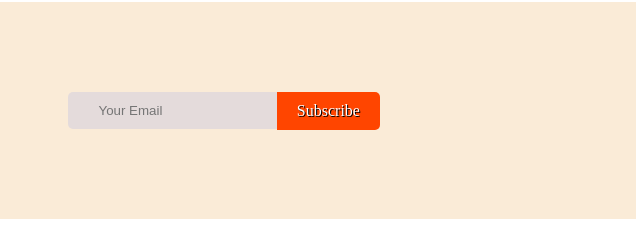
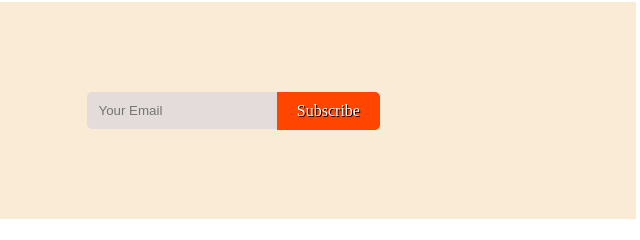
Before and after one commit to masumbillah-phy/flood-donate-website-01, a plain HTML site: page index.html in a window 1280 px wide. Shown: the part 3065-3305 px from the top of the page, 453-1093 px from the left. Drawn offline with nearby package versions, Linux system fonts and the light colour scheme; a web font is replaced by a local one.

Commit message:
get-for input modified

```diff
--- a/css/styles.css
+++ b/css/styles.css
@@ -187,7 +187,7 @@ main h2{
     position: relative;
 }
 .get-form input{
-    padding: 11px 30px;
+    padding: 11px 11px;
     background-color: rgb(228, 219, 219);
     border: none;
     border-radius: 5px;
```
